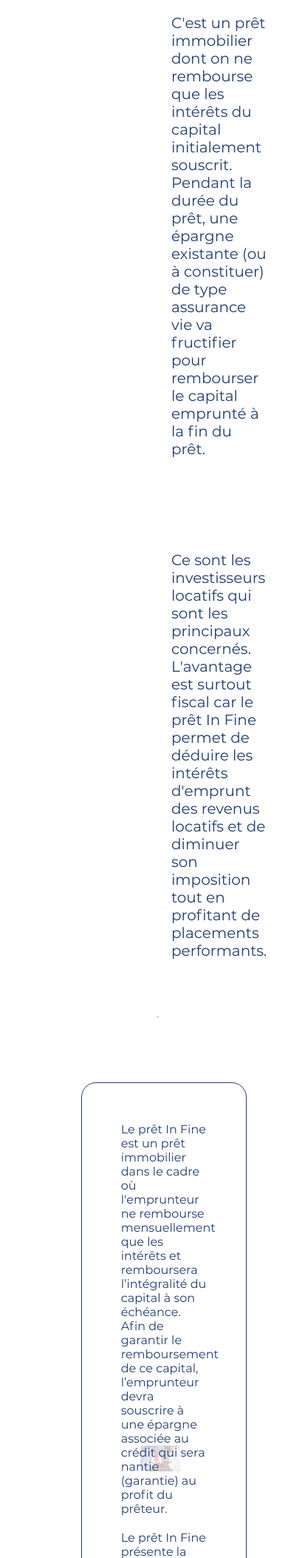
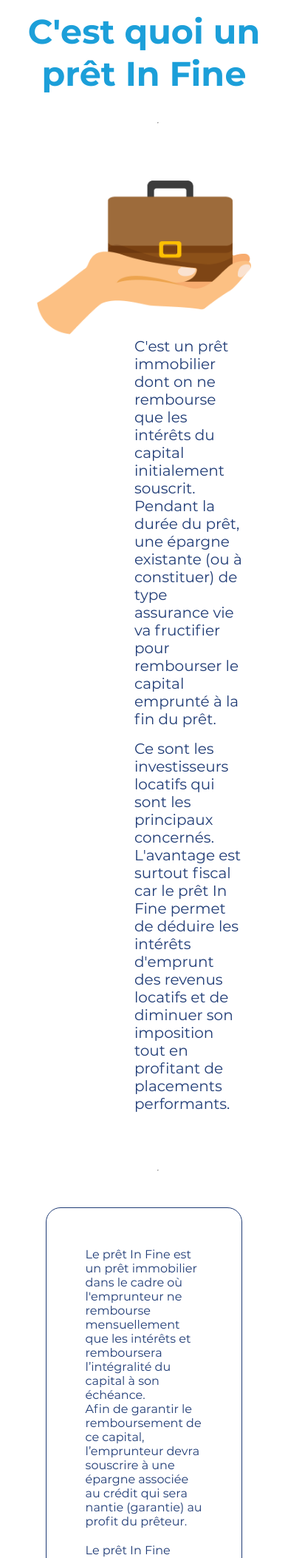
Before and after one commit to ilo-madagascar-dev/finance_et_moi_fem, a Symfony app: template templates/page_6/index.html.twig in a window 390 px wide; the page is wider, and only the part inside the window is pictured. Shown: the part 504-2610 px from the top of that part at 74% size. Run offline with Twig, Linux system fonts and the light colour scheme; the template is opened without the code that fills it, so the values that code supplies are empty; some libraries are stand-ins or nearby versions.

Commit message:
responsive

```diff
--- a/public/css/app3.css
+++ b/public/css/app3.css
@@ -1,3 +1,9 @@
+.grandtitre{
+	color: var(--light-01);
+	text-align: center;
+	margin: 35px;
+	font-size: 46px;
+}
 .grid-container{
 	  display: grid;
   grid-template-columns: auto auto;
@@ -19,7 +25,7 @@
 }
 .grid-container2{
 	  display: grid;
-  grid-template-columns: auto 20%;
+  grid-template-columns: auto 30%;
   padding: 40px 100px;
 }
 .border{
@@ -44,9 +50,8 @@ background: #ffffff82;
 	background: #ffffff03;
 }
 .image2{
-	width: 142%;
-margin-left: -154px;
-margin-top: 501px;
+	width: 100%;
+margin-top: 559px;
 }
 hr{
 	margin: 37px 213px;
@@ -54,7 +59,7 @@ hr{
 }
 .grid-container3{
 	  display: grid;
-  grid-template-columns: 20% auto;
+  grid-template-columns: 30% auto;
   padding: 40px 100px;
 }
 .border1{
@@ -64,7 +69,7 @@ border-width: 1px;
 margin: 4%;
 color: var(--dark-01);
 padding: 5px;
-margin-top: 218px;
+
 }
 .para4{
 	padding: 10px;;
@@ -75,10 +80,44 @@ background: transparent;
 .sous-border1{
 	padding: 38px;
 }
-.image3{
-	width: 29%;
-position: absolute;
-left: 130px;
+.image3 {
+    width: 100%;
+    margin: auto;
+    display: block;
+    margin-top: 150px;
 }
 
-@media screem(max-wi)
+@media (max-width: 750px){
+	.grid-container {
+    display: grid;
+    grid-template-columns: auto;
+    padding: 40px 50px;
+}
+.para2 {
+    padding-top: 16px;
+}
+.grid-container2 {
+    display: grid;
+    grid-template-columns: auto;
+    padding: 0px 50px;
+}
+.image2 {
+    width: 90%;
+    margin: auto;
+    display: block;
+}
+.image3 {
+	width: 50%;
+    display: block;
+    margin: auto;
+    position: initial;
+}
+.border1{
+	margin-top: 0px;
+}
+.grid-container3 {
+    display: grid;
+    grid-template-columns: auto;
+    padding: 0px 50px;
+}
+}
--- a/templates/page_6/index.html.twig
+++ b/templates/page_6/index.html.twig
@@ -4,11 +4,14 @@
 {% block body %}
     {% include "mqbaka_home/header.html.twig" %}
 <link href={{ asset('css/app3.css') }} rel="stylesheet">
-
+<div>
+    <h1 class="grandtitre">C'est quoi un prêt  In Fine</h1>
+</div>
+<hr>
 <div class="grid-container">
  <div>
      <div>
-     <img class="image" src={{ asset('images/Services-credit-in-fine/equipmentprotection3.png') }}></div>
+     <img class="image" src={{ asset('images/Services-credit-in-fine/14.png') }}></div>
  </div>
  <div>
      <p class="para1">C'est un prêt immobilier dont on ne rembourse que
@@ -50,13 +53,13 @@ capitalisation (SICAV), en fonction de la situation de son client.</p>
     </div>
 
     <div>
-         <img class="image2" src={{ asset('images/Services-credit-in-fine/pret-immo-av2018.png') }}>
+         <img class="image2" src={{ asset('images/Services-credit-in-fine/15.png') }}>
     </div>
 </div>
 <hr>
 <div class="grid-container3">
     <div>
-        <img class="image3" src={{ asset('images/Services-credit-in-fine/credit-immobilier-meilleur-taux.png') }}>
+        <img class="image3" src={{ asset('images/Services-credit-in-fine/16.png') }}>
     </div>
 <div>
     <div class="section1">
--- a/templates/page_7/index.html.twig
+++ b/templates/page_7/index.html.twig
@@ -13,7 +13,7 @@
 </div>
 <div class="grandgrid" >
  <div>
-     <img class="image1" src={{ asset('images/Services-renegociation-credit/credit-immobilier-072626.png') }}>
+     <img class="image1" src={{ asset('images/Services-renegociation-credit/17.png') }}>
  </div>
  <div>
  <div>
@@ -67,7 +67,7 @@
         </div>
     </div>
         <div>
-            <img class="image" src={{ asset('images/Services-renegociation-credit/KABXIQZ5BHX6WXBBT7LGP474SM.png') }}>
+            <img class="image" src={{ asset('images/Services-renegociation-credit/07.png') }}>
         </div>
 </div>
 {% block footer %}
```
Also changed, not shown: public/css/app2.css (+40 -3 lines), public/css/apropos&accueil.css (+79 -2 lines), templates/apropos&accueil/apropos_accueil.html.twig (+14 -8 lines), templates/page_2/index.html.twig (+6 -6 lines), public/css/app.css, public/images/Services-credit-in-fine/14.png (added), public/images/Services-credit-in-fine/15.png (added), public/images/Services-credit-in-fine/16.png (added), public/images/Services-renegociation-credit/07.png (added), public/images/Services-renegociation-credit/17.png (added), public/images/image_apropos/03.png (added), public/images/image_apropos/04.png (added), public/images/image_apropos/05.png (added), public/images/image_apropos/10.png, 1 more files.
